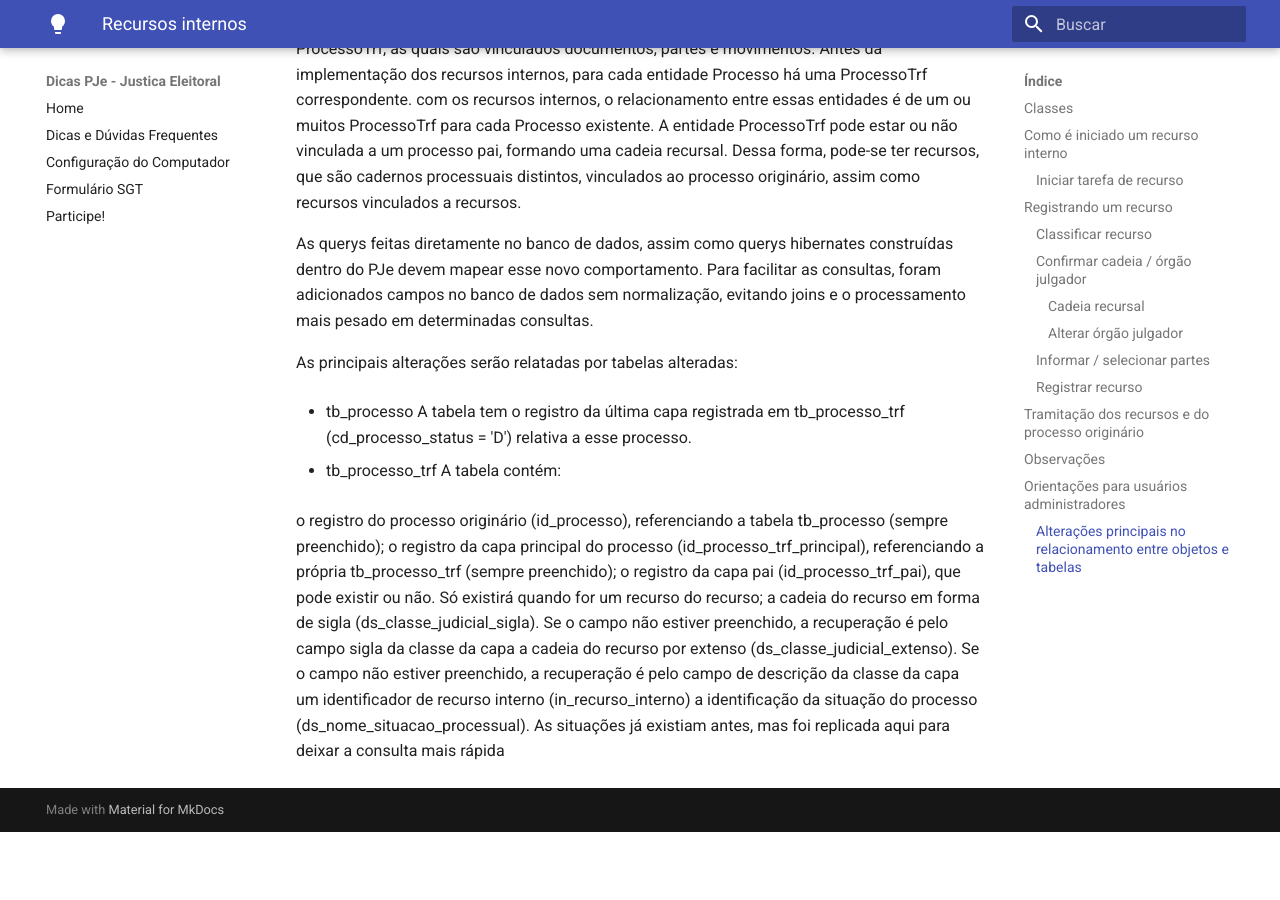
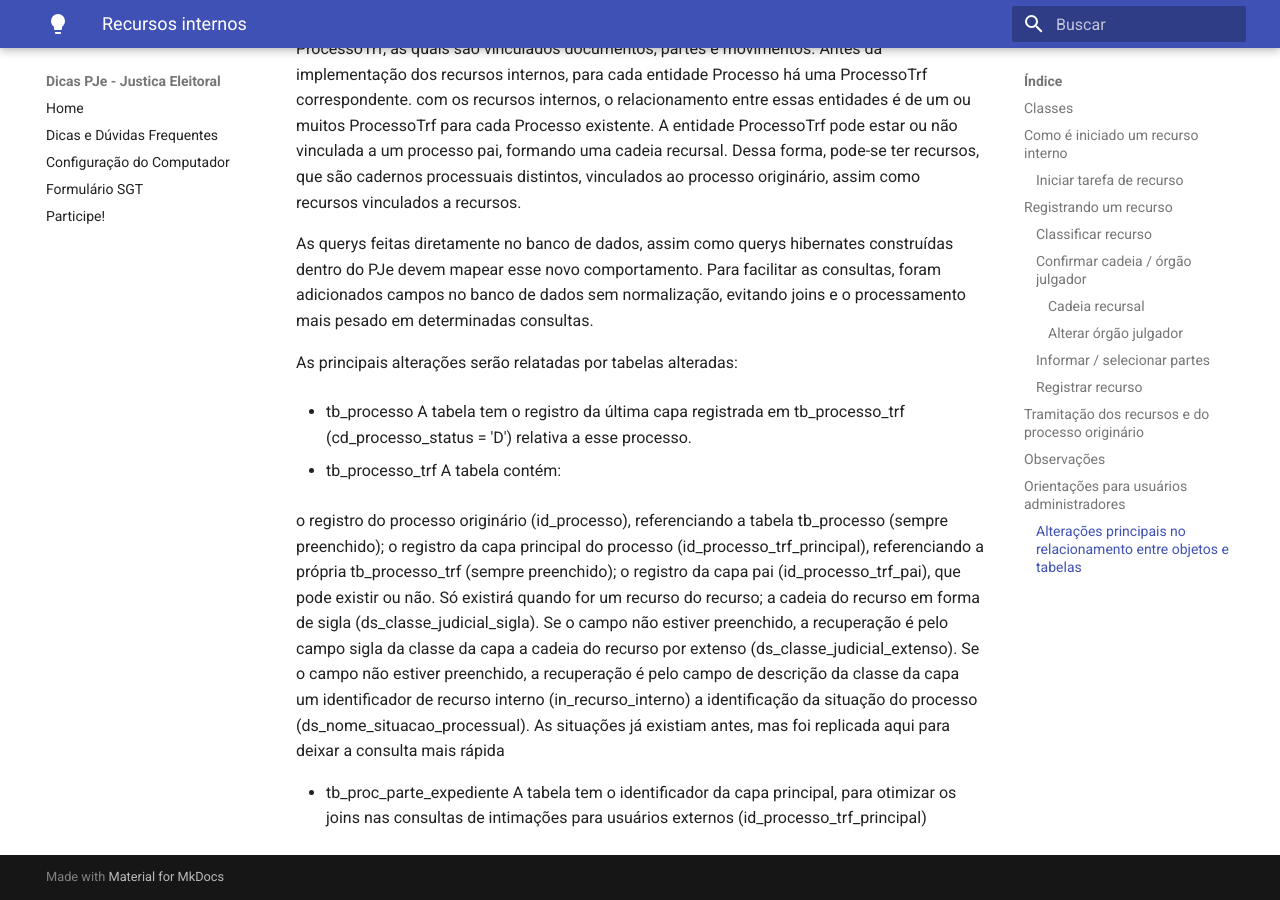
Before and after one commit to PJeJE/dicas_versao_1, an MkDocs documentation site: the page built from docs/recursos.md, in a window 1280 px wide and 900 px high, scrolled down 17468 px. Built offline with MkDocs 1.6.1 and Material for MkDocs 9.7.7, drawn with Linux system fonts in a browser that asks for light colours; nearby versions of some CDN libraries; before the commit the page ends 18300 px from its top, so only the background shows below that.

Commit message:
Update recursos.md

```diff
--- a/docs/recursos.md
+++ b/docs/recursos.md
@@ -219,3 +219,6 @@ a cadeia do recurso em forma de sigla (ds_classe_judicial_sigla). Se o campo nã
 a cadeia do recurso por extenso (ds_classe_judicial_extenso). Se o campo não estiver preenchido, a recuperação é pelo campo de descrição da classe da capa
 um identificador de recurso interno (in_recurso_interno)
 a identificação da situação do processo (ds_nome_situacao_processual). As situações já existiam antes, mas foi replicada aqui para deixar a consulta mais rápida
+
+- tb_proc_parte_expediente
+A tabela tem o identificador da capa principal, para otimizar os joins nas consultas de intimações para usuários externos (id_processo_trf_principal)
```
